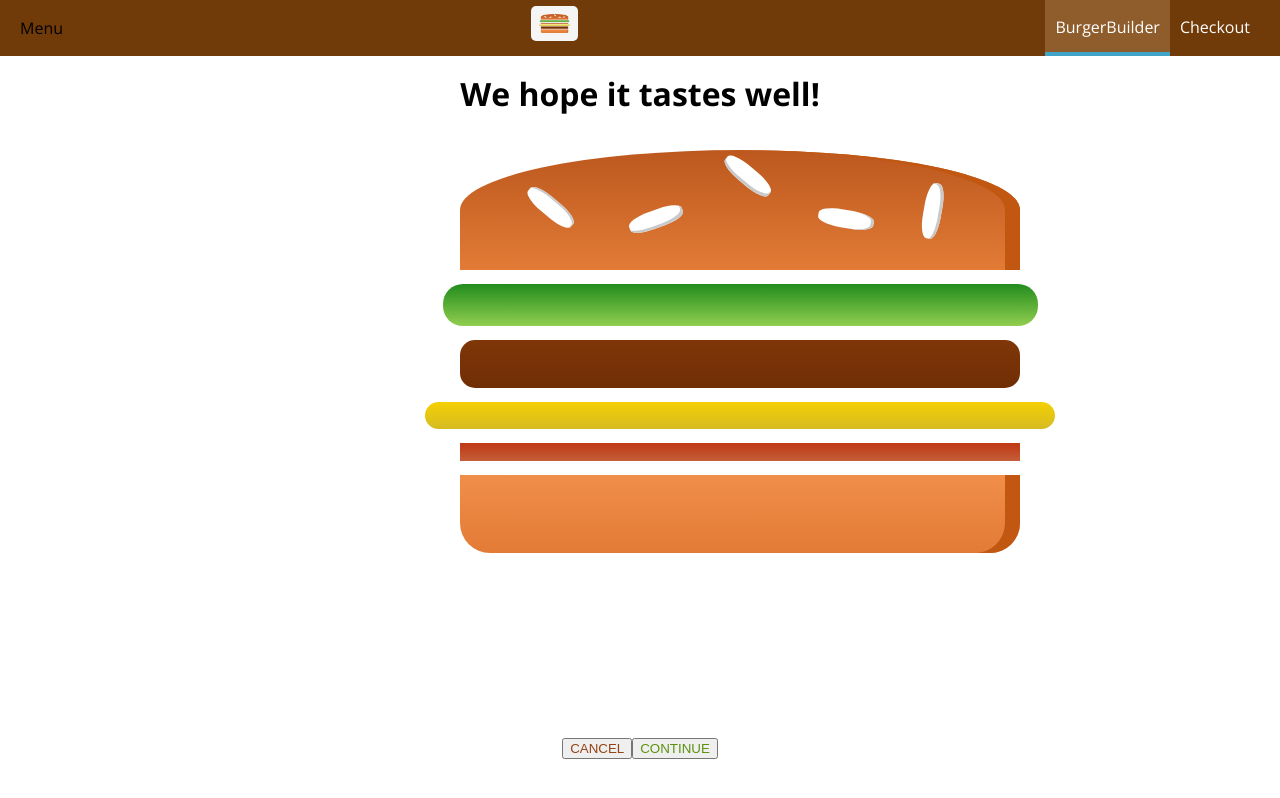
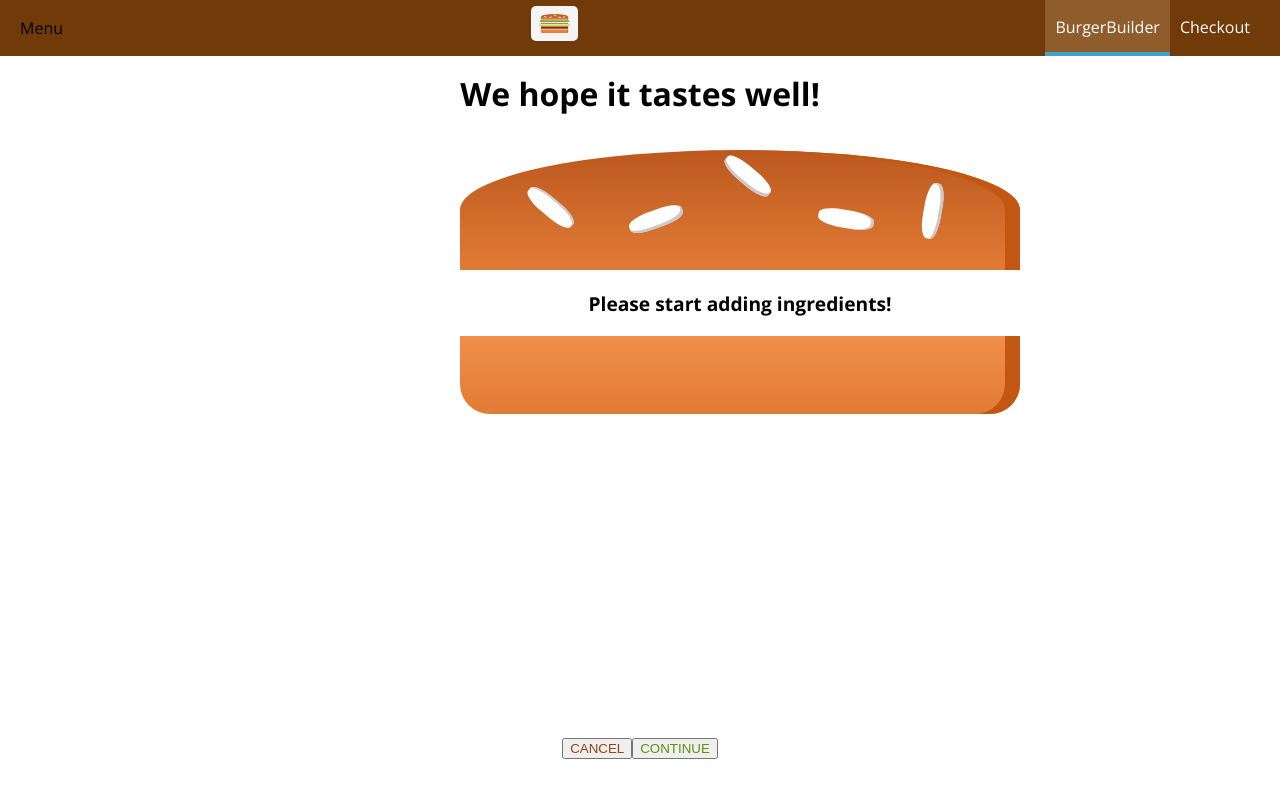
Before and after one commit to krkchaitanya/FoodApp-React, a React app: page /checkout in a window 1280 px wide. Built offline with nearby package versions, Linux system fonts and the light colour scheme.

Commit message:
checkoutPageRouting

```diff
--- a/src/components/Order/CheckoutSummary/CheckoutSummary.js
+++ b/src/components/Order/CheckoutSummary/CheckoutSummary.js
@@ -13,10 +13,10 @@ const checkoutSummary = (props) => {
             </div>
             <Button
                 btnType="Danger"
-                clicked>CANCEL</Button>
+                clicked={props.checkoutCancelled}>CANCEL</Button>
             <Button
                 btnType="Success"
-                clicked>CONTINUE</Button>
+                clicked={props.checkoutContinued}>CONTINUE</Button>
         </div>
     );
 }
--- a/src/containers/BurgerBuilder/BurgerBuilder.js
+++ b/src/containers/BurgerBuilder/BurgerBuilder.js
@@ -116,7 +116,15 @@ class BurgerBuilder extends Component {
         //     .catch( error => {
         //         this.setState( { loading: false, purchasing: false } );
         //     } );
-        this.props.history.push('/checkout');
+        const queryParams=[];
+        for(let i in this.state.ingredients){
+            queryParams.push(encodeURIComponent(i)+'='+encodeURIComponent(this.state.ingredients[i]));
+        }
+        const querystring=queryParams.join('&');
+        this.props.history.push({
+            pathname:"/checkout",
+            search:'?'+querystring
+        });
     }
 
     render () {
--- a/src/containers/Checkout/Checkout.js
+++ b/src/containers/Checkout/Checkout.js
@@ -12,10 +12,34 @@ class Checkout extends Component {
         }
     }
 
+    componentDidMount() {
+        const query=new URLSearchParams(this.props.location.search);
+        console.log("query......",query);
+        const ingredients={};
+        for(let param of query.entries()){
+            console.log(param[1]);
+            ingredients[param[0]]=+param[1];
+        }
+        this.setState({ingredients:ingredients});
+    }
+
+    checkoutCancelledHandler=()=>{
+        this.props.history.goBack();
+    }
+    checkoutContinuedHandler=()=>{
+        this.props.history.replace("/checkout/contact-data");
+    }
+
     render() {
         return (
             <div>
-                <CheckoutSummary ingredients={this.state.ingredients}/>
+                <CheckoutSummary
+                ingredients={this.state.ingredients}
+                 checkoutCancelled={this.checkoutCancelledHandler}
+                 checkoutContinued={this.checkoutContinuedHandler}
+
+                />
+
             </div>
         );
     }
```
Also changed, not shown: src/containers/Checkout/ContactData/ContactData.js (added, +32 -0 lines), src/containers/Checkout/ContactData/Contactdata.css (added).
